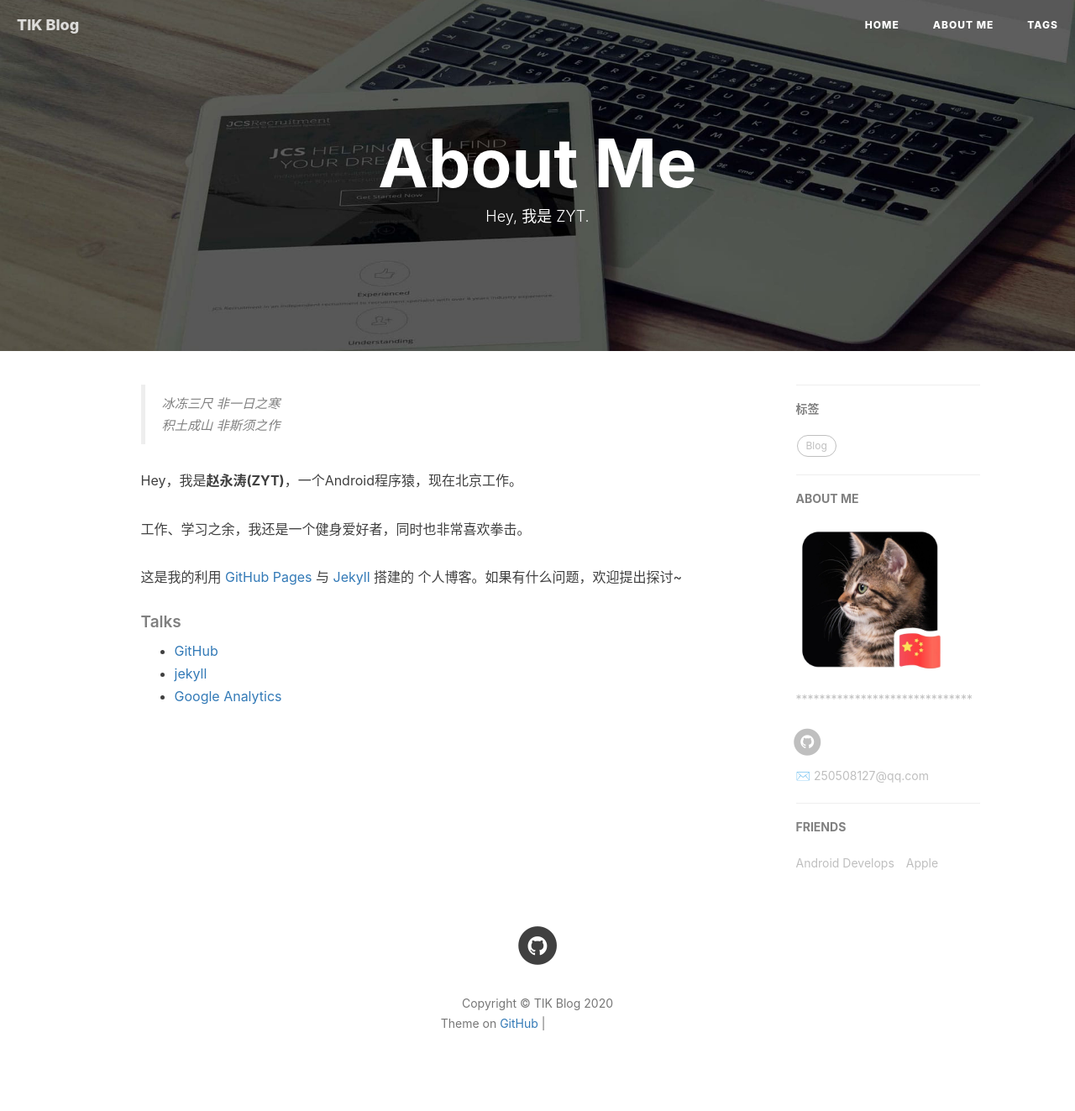
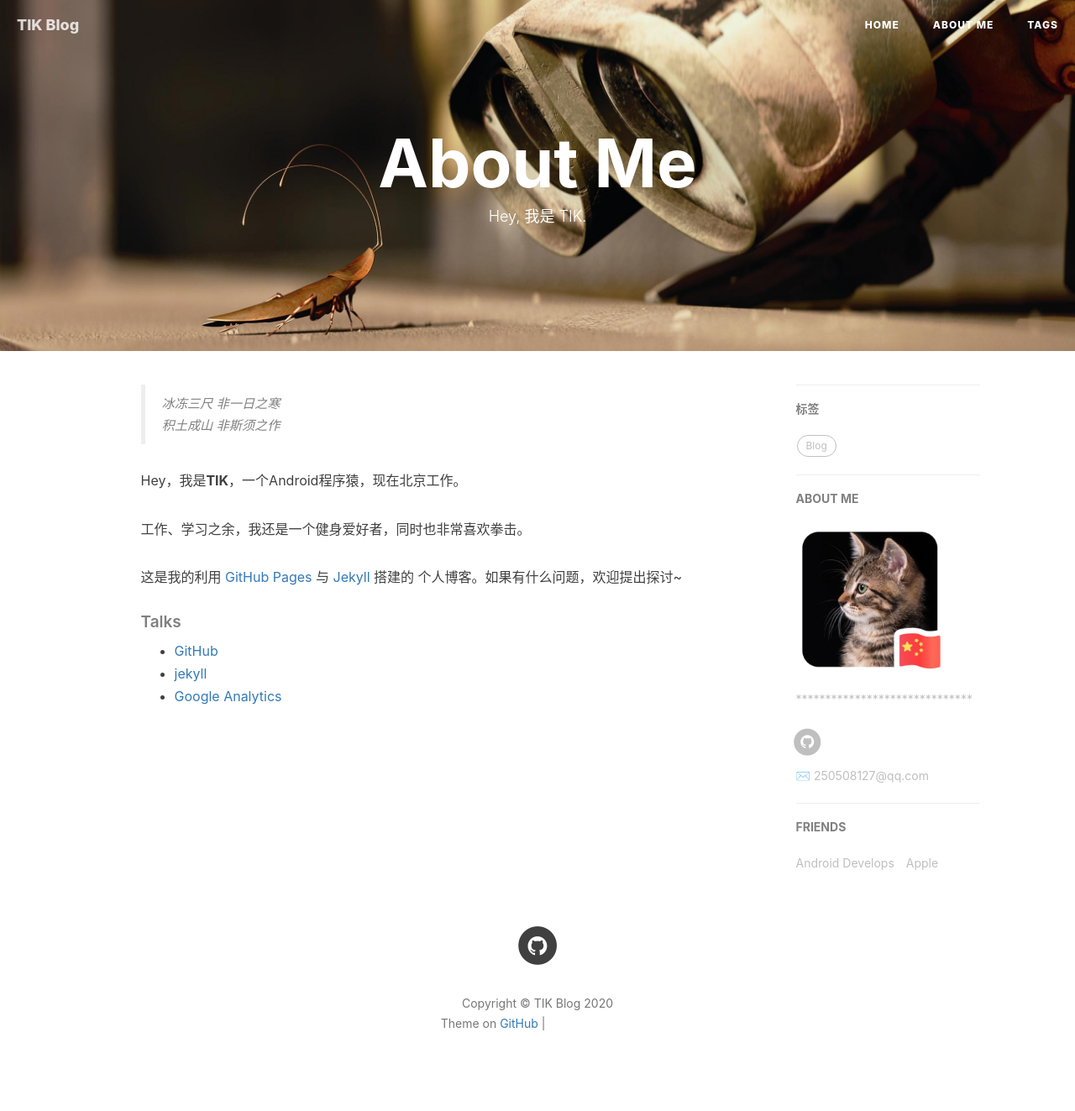
Before and after one commit to superwjl/superwjl.github.io, a Jekyll site: the page built from about.html, in a window 1280 px wide. Shown: the whole page at 84% size. Built offline with Jekyll 4.4.1, drawn with Linux system fonts in a browser that asks for light colours; nearby versions of some CDN libraries; comment, search, counter and statistics services are not loaded; grey boxes are pictures that could not be loaded.

Commit message:
update setting

```diff
--- a/about.html
+++ b/about.html
@@ -1,8 +1,8 @@
 ---
 layout: page
 title: "About Me"
-description: "Hey, 我是 ZYT."
-header-img: "img/post-bg-rwd.jpg"
+description: "Hey, 我是 TIK."
+header-img: "img/404-bg.jpg"
 ---
 
 <!-- Language Selector -->
@@ -18,7 +18,7 @@ header-img: "img/post-bg-rwd.jpg"
     <blockquote><p>冰冻三尺 非一日之寒<br>
         积土成山 非斯须之作</p></blockquote>
 
-    <p>Hey，我是<strong>赵永涛(ZYT)</strong>，一个Android程序猿，现在北京工作。</p>
+    <p>Hey，我是<strong>TIK</strong>，一个Android程序猿，现在北京工作。</p>
 
     <p>工作、学习之余，我还是一个健身爱好者，同时也非常喜欢拳击。</p>
 
```
